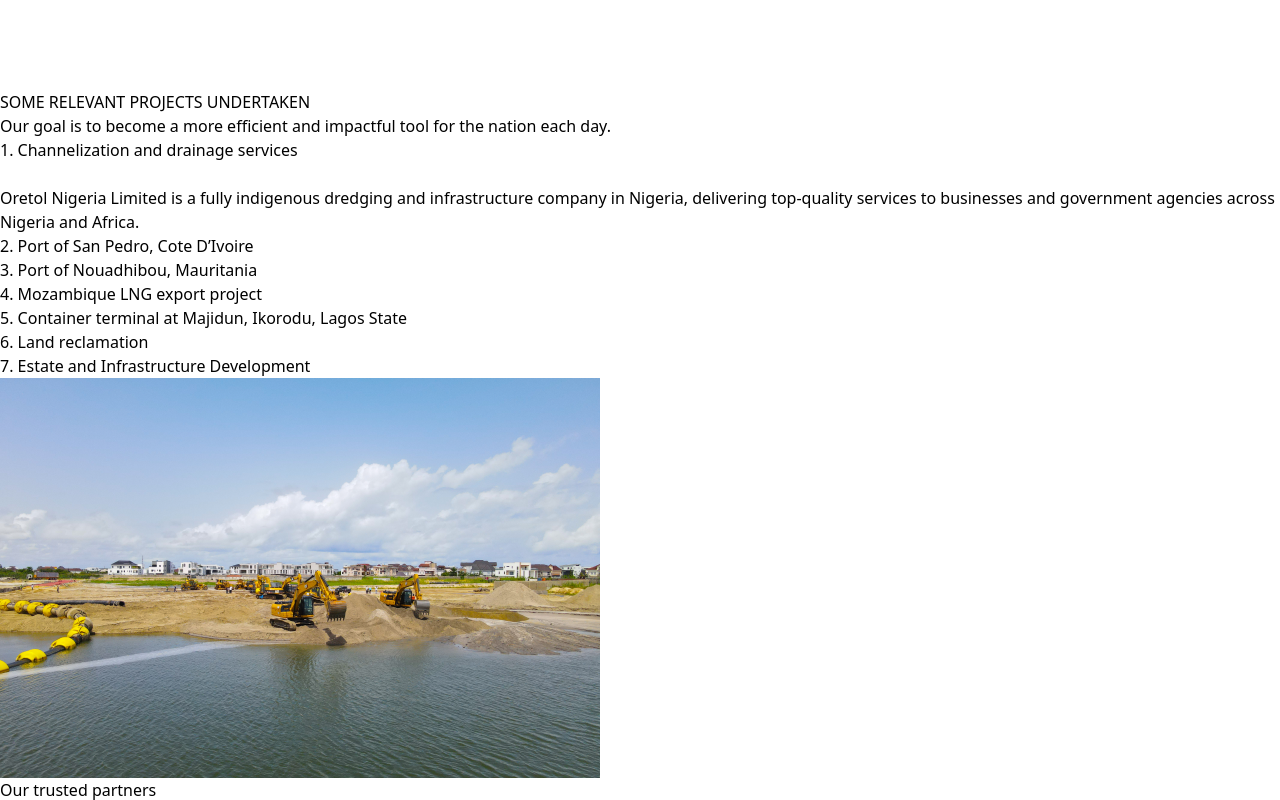
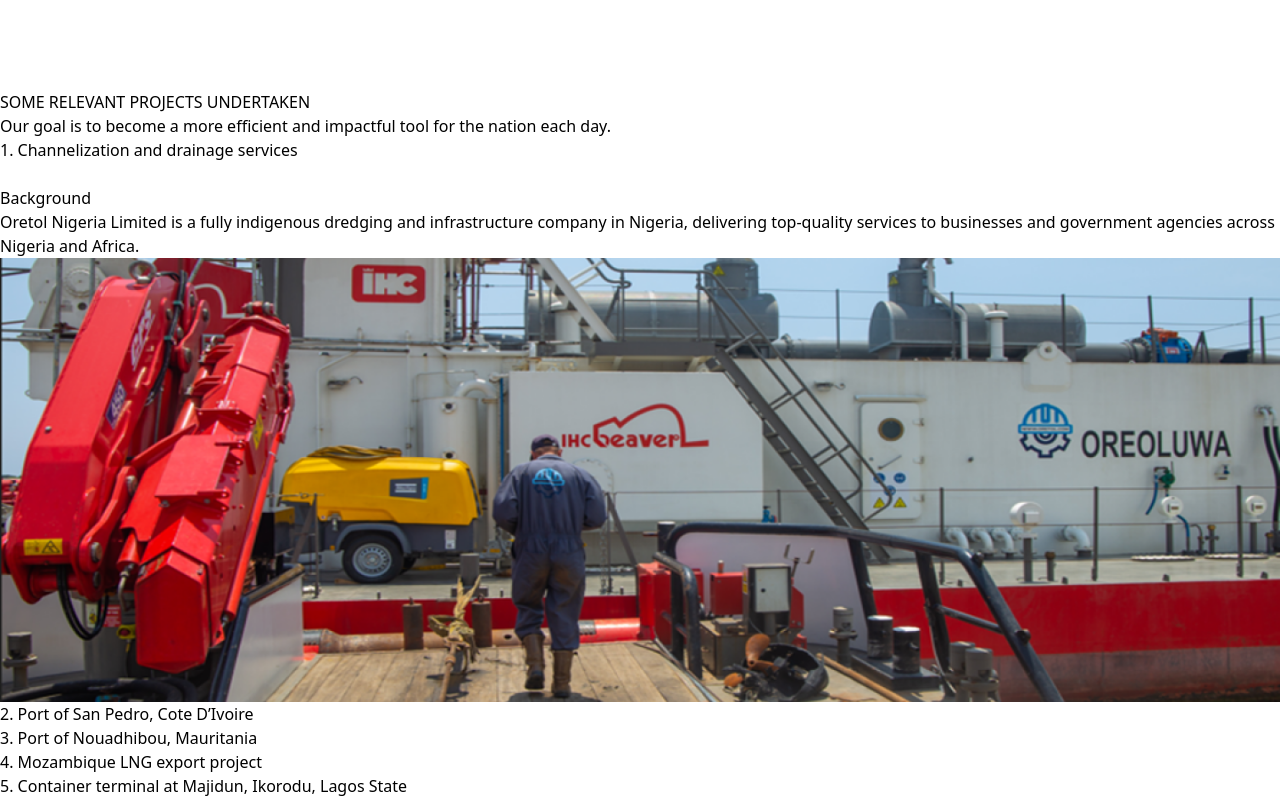
Before and after one commit to doshservices/oretol, a React (Vite) app: page /company-profile in a window 1280 px wide. Shown: the part 2900-3700 px from the top of the page. Built offline with nearby package versions, Linux system fonts and the light colour scheme.

Commit message:
Refactored CompanyProfile.tsx with updated content and layout changes

```diff
--- a/src/views/CompanyProfile.tsx
+++ b/src/views/CompanyProfile.tsx
@@ -8,7 +8,7 @@ import companyImage from "../assets/pictures/company-profile/image 1.png"
 import companyImage2 from "../assets/pictures/company-profile/image 2.png"
 import { watermark } from "../utils/constants";
 import oretolWatermark from "../assets/pictures/oretol watermark-2.png"
-import historicalImage from "../assets/pictures/historia-de-acciona-01.png"
+// import historicalImage from "../assets/pictures/historia-de-acciona-01.png"
 
 import companyLogo from "../assets/pictures/company-profile/companiesLogo/Picture1 1.png"
 import companyLogo2 from "../assets/pictures/company-profile/companiesLogo/Picture2 1 (2).png"
@@ -77,7 +77,7 @@ export default function CompanyProfile() {
                         <h3 className="font-medium text-2xl md:text-[2.8rem] leading-[1.3]">
                             A fully indigenous dredging and infrastructure company in Nigeria, delivering top-quality services to businesses and government agencies across Nigeria and Africa.
                         </h3>
-                        <p className="mt-5 leading-[2] text-[#6A6A6A]">Oretol Nigeria Limited is a wholly indigenous dredging and infrastructure company incorporated in Nigeria to provide first class, quality and excellent service to companies and government agencies in Nigeria and Africa. Since its incorporation in 2005, Oretol has  been engaged in several dredging and port infrastructure related projects in Nigeria and Africa.
+                        <p className="mt-5 leading-[2] text-[#6A6A6A] text-justify">Oretol Nigeria Limited is a wholly indigenous dredging and infrastructure company incorporated in Nigeria to provide first class, quality and excellent service to companies and government agencies in Nigeria and Africa. Since its incorporation in 2005, Oretol has  been engaged in several dredging and port infrastructure related projects in Nigeria and Africa.
                             Oretol comprises of an integrated group of <b>highly skilled and tested Nigerian and other foreign professionals,</b> having a common goal of providing efficient service delivery in infrastructure development. With technical back-up from our associates/partners both at home and abroad, Oretol offers a wide range of technical services in the highly specialised fields of dredging, land reclamation, marine infrastructure, offshore energy,  channelization, infrastructure development and projects, logistics, engineering services, equipment supply and handling, management, scientific, and technical consulting services.
                             Oretol has in place, a prudent Management Board and Technical Staff of seasoned Managers, as well as Consultants, who through various delivery networks, ensures its clients get technical competence, reliability, promptness and efficiency.
                             Oretol also has an excellent working relationship with the Lagos State Government, the Nigerian Inland Waterways Authority and other regulatory agencies which translates into a smooth and hitch free execution of projects without regulatory bottlenecks. </p>
@@ -115,7 +115,7 @@ export default function CompanyProfile() {
                         Our goal is to become a more efficient and impactful tool for the nation each day.
                     </p>
 
-                    <div className="mt-20 grid grid-cols-2 gap-10 max-md:grid-cols-1">
+                    <div className="mt-20 grid gap-10">
                         <div className="flex flex-col gap-10">
                             {data.map((text, textIndex) => (
                                 <div key={text.headingText} onClick={() => setSeletedIndex(textIndex)} className="cursor-pointer">
@@ -124,21 +124,24 @@ export default function CompanyProfile() {
                                     </div>
                                     <AnimatePresence>
                                         {selectedIndex === textIndex && (
-                                            <motion.div initial={{ height: 0, marginTop: 0 }} animate={{ height: "auto", marginTop: 24 }} exit={{ height: 0, marginTop: 0 }} className="overflow-hidden">
+                                            <motion.div initial={{ height: 0, marginTop: 0 }} animate={{ height: "auto", marginTop: 24 }} exit={{ height: 0, marginTop: 0 }} className="overflow-hidden grid grid-cols-2 gap-3 max-md:grid-cols-1">
+                                                <div>
+                                                    <p className="text-[25px] mb-5 uppercase">Background</p>
                                                     {text.paragraphText && <p className="text-white/50">{text.paragraphText}</p>}
                                                     {text.listDetails && <div className="grid gap-4 list-decimal">
                                                         {text.listDetails.map((list, index) => (
                                                             <li className="text-white/50" key={index}>{list}</li>
                                                         ))}
                                                     </div>}
+                                                </div>
+                                                <div>
+                                                    <img src={companyImage2} alt="" className="h-[300px] max-md:h-[400px] w-full object-cover" />
+                                                </div>
                                             </motion.div>
                                         )}
                                     </AnimatePresence>
                                 </div>
                             ))}
-                        </div>
-                        <div className="w-full">
-                            <img src={historicalImage} alt="" />
                         </div>
                     </div>
                 </section>
```
Lines whose indentation alone changed are shown as unchanged.
